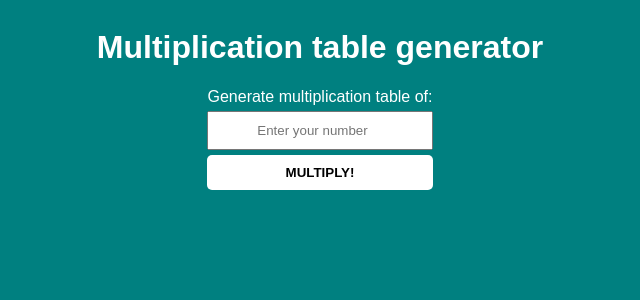
After one commit to ABendaravicius/BitPHP_Material, a PHP site: page /ampps/hwork/hw4/hw4-4-index.php in a window 1280 px wide. The commit adds this page. Shown: the top 300 px of the page, without its empty margins (320-960 px from the left). Run offline with PHP 8.4, Linux system fonts and the light colour scheme.

Commit message:
Completed Multiplication table generator

```diff
--- /dev/null
+++ b/hwork/hw4/hw4-4-index.php
@@ -0,0 +1,17 @@
+<!DOCTYPE html>
+<html lang="en">
+<head>
+    <meta charset="UTF-8">
+    <meta name="viewport" content="width=device-width, initial-scale=1.0">
+    <title>Document</title>
+    <link rel="stylesheet" href="style.css">
+</head>
+<body>
+    <h1>Multiplication table generator</h1>
+    <form action="./hw4-4.php" method="GET">
+        <label for="number">Generate multiplication table of:</label>
+        <input type="number" name="number" id="number" placeholder="Enter your number">
+        <input type="submit" value="Multiply!">
+    </form>
+</body>
+</html>
--- /dev/null
+++ b/hwork/hw4/style.css
@@ -0,0 +1,109 @@
+* {
+    box-sizing: border-box;
+}
+
+body {
+    font-family: sans-serif;
+    background-color: teal;
+    display: flex;
+    justify-content: center;
+    flex-wrap: wrap;
+}
+
+h1 {
+    width: 100%;
+    text-align: center;
+    color: #FFF;
+}
+
+form {
+    display: flex;
+    flex-direction: column;
+}
+
+form * {
+    margin-bottom: 5px;
+}
+
+label {
+    color: #FFF;
+}
+
+input[type=number] {
+    padding: 10px 15px;
+    text-align: center;
+}
+
+button,
+input[type=submit] {
+    background-color: #FFF;
+    padding: 10px 15px;
+    outline: none;
+    border: none;
+    border-radius: 5px;
+    font-weight: 700;
+    text-transform: uppercase;
+}
+
+button:hover,
+input[type=submit]:hover {
+    background-color: gold;
+    cursor: pointer;
+}
+
+button:focus {
+    outline: none;
+}
+
+table {
+    overflow: hidden;
+    border-collapse: collapse;
+    border-spacing: 0;
+}
+
+tbody tr:hover {
+    background-color: rgba(255,255,255,0.2);
+}
+
+td, th {
+    position: relative;
+    font-size: 1.15rem;
+    padding: 10px 0;
+    width: 50px;
+    text-align: center;
+    vertical-align: middle;
+}
+
+thead th:hover::before {
+    content: '';
+    height: 10000px;
+    top: -5000px;
+    left: 0;
+    position: absolute;
+    width: 100%;
+    z-index: -1;
+    background-color: rgba(255,255,255,0.2);
+}
+
+td:hover::before {
+    content: '';
+    height: 10000px;
+    top: -5000px;
+    left: 0;
+    position: absolute;
+    width: 100%;
+    z-index: -1;
+    background-color: rgba(255,255,255,0.2);
+}
+
+th {
+    color: gold;
+}
+
+td {
+    color: #FFF;
+}
+
+td:hover {
+    color: #000;
+}
```
Also changed, not shown: hwork/hw4/hw4-4.php (+25 -7 lines).
